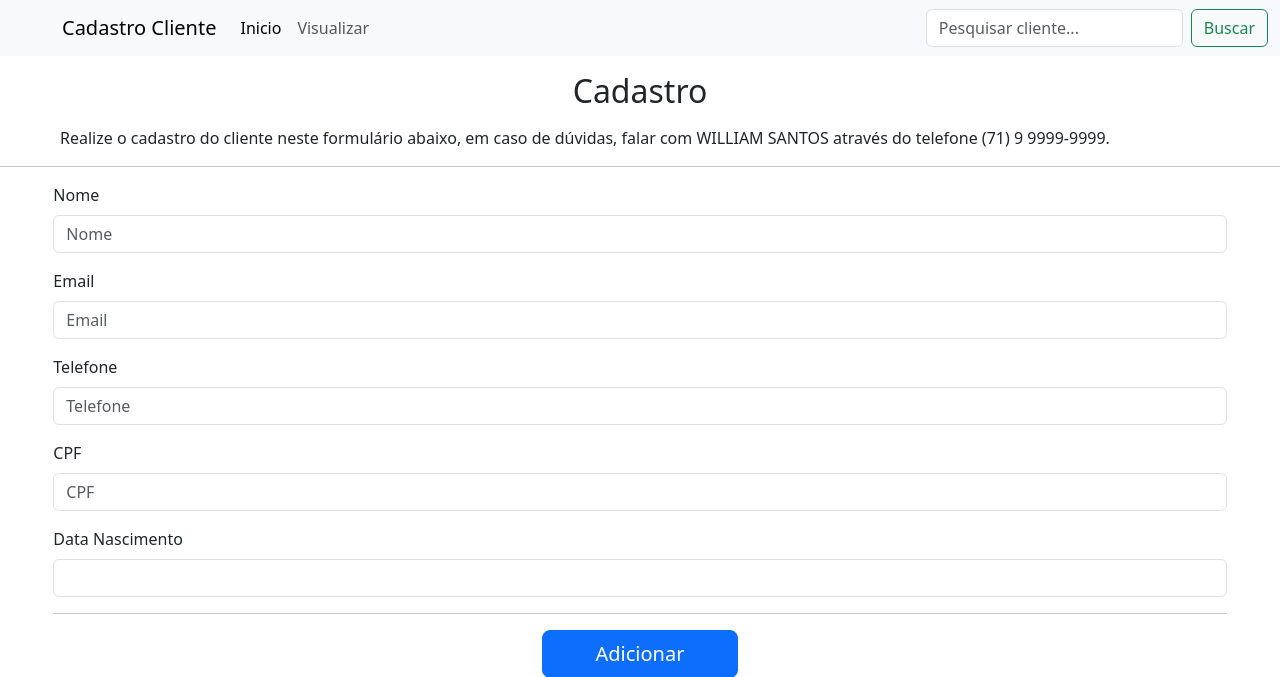
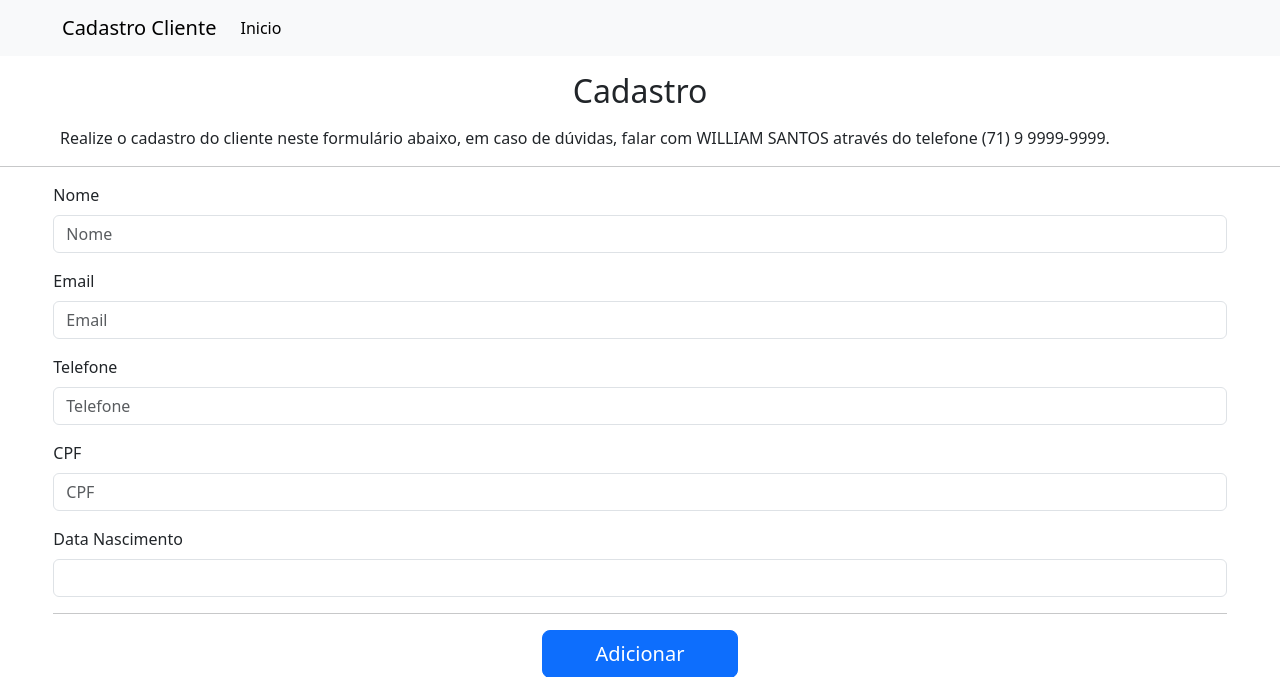
Before and after one commit to willsantos86/cadastro_de_clientes, a Django app: page / in a window 1280 px wide. Shown: the top 677 px of the page. Run offline with Django 3.2, Linux system fonts and the light colour scheme; some libraries are stand-ins or nearby versions.

Commit message:
Ajustando template.

```diff
--- a/base/templates/cadastrar.html
+++ b/base/templates/cadastrar.html
@@ -19,13 +19,13 @@
               <li class="nav-item">
                 <a class="nav-link active" aria-current="page" href="#">Inicio</a>
               </li>
-              <li class="nav-item">
+             <!--  <li class="nav-item">
                 <a class="nav-link" href="#">Visualizar</a>
               </li>
             </ul>
             <form class="d-flex" role="search">
               <input class="form-control me-2" type="search" placeholder="Pesquisar cliente..." aria-label="Search">
-              <button class="btn btn-outline-success" type="submit">Buscar</button>
+              <button class="btn btn-outline-success" type="submit">Buscar</button> -->
             </form>
           </div>
         </div>
```
